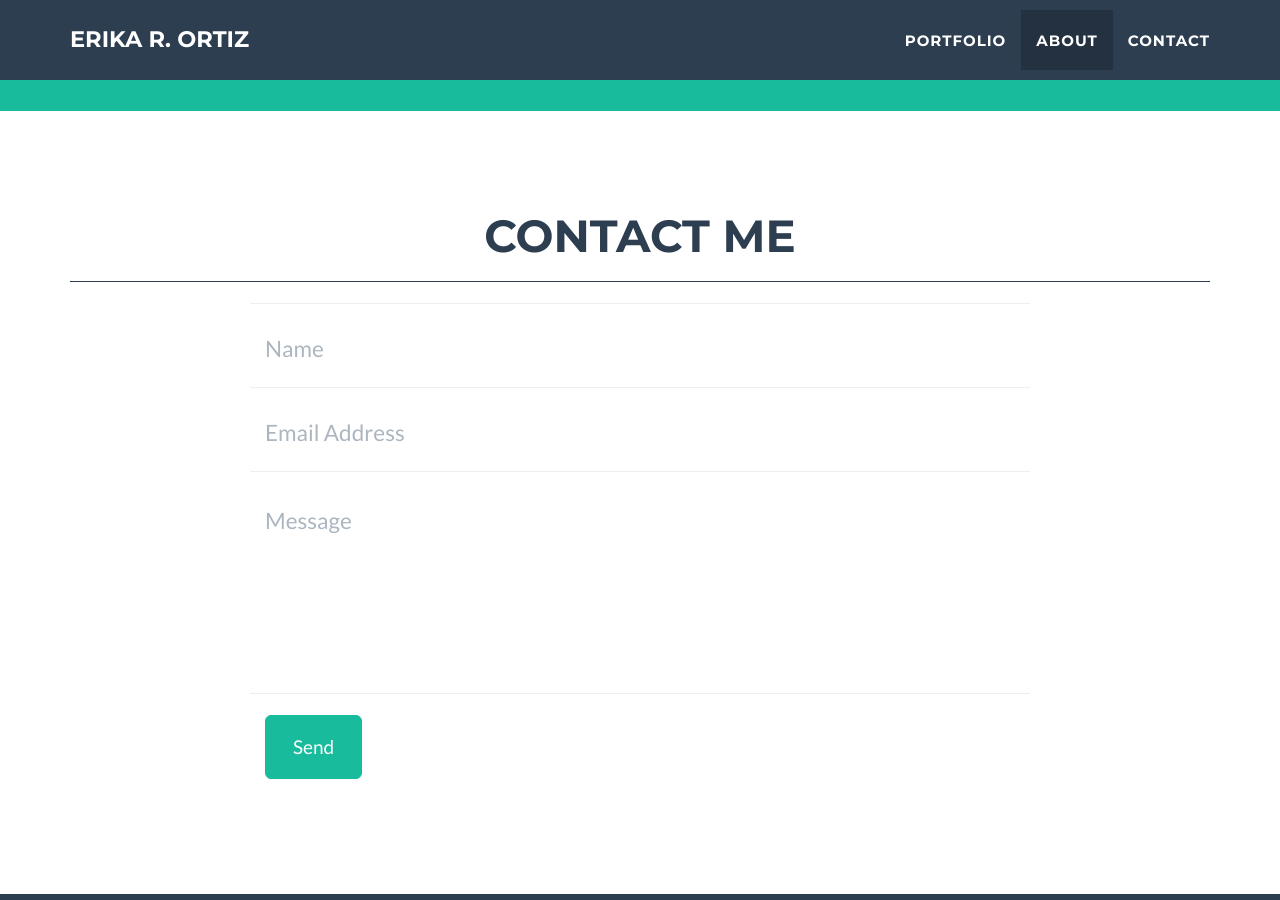
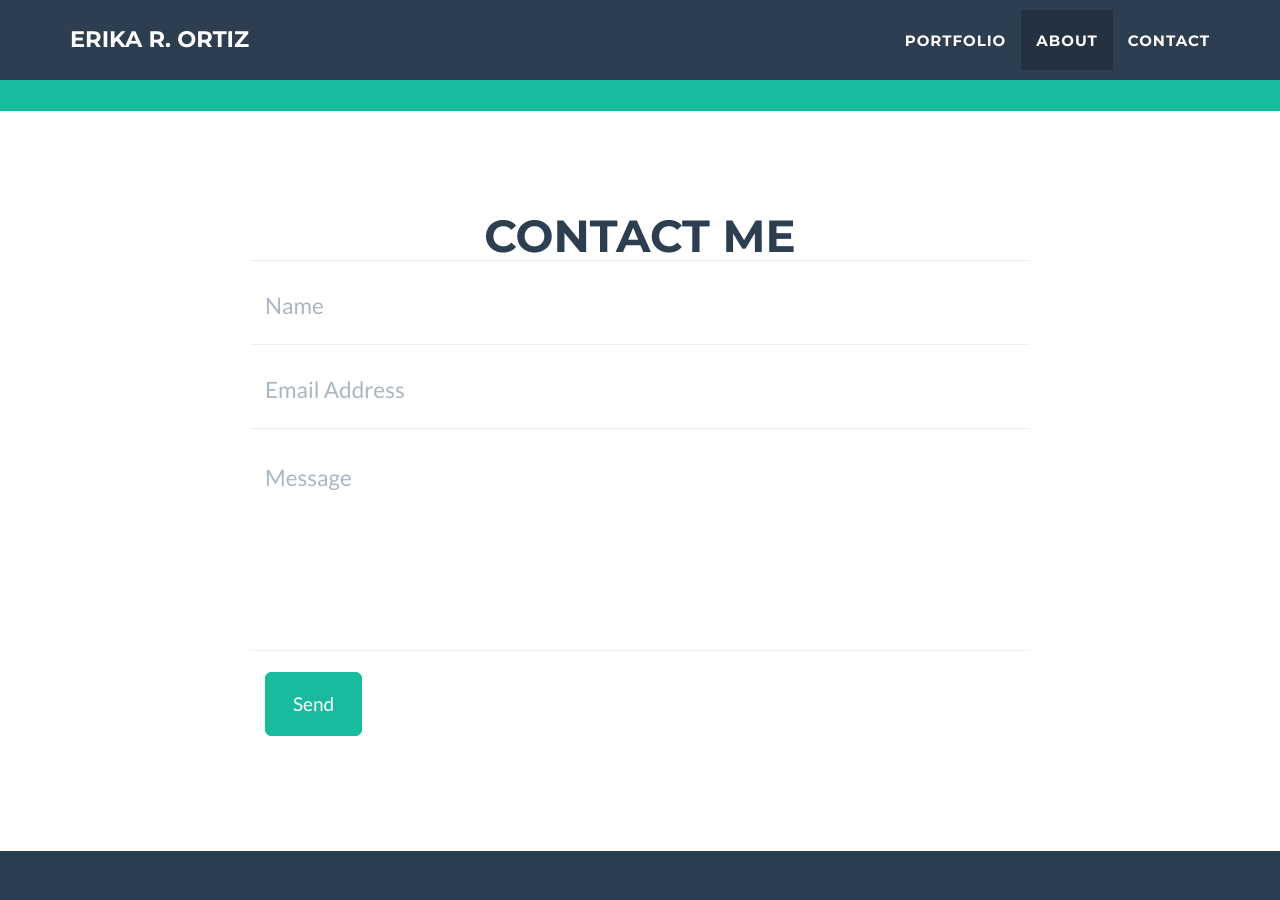
Before and after one commit to Erika-Ortiz/Erika-Ortiz.github.io, a Jekyll site: the page built from _posts/2014-07-18-project-1.markdown, in a window 1280 px wide and 900 px high, scrolled down 2191 px. Built offline with Jekyll 4.4.1, drawn with Linux system fonts in a browser that asks for light colours.

Commit message:
star delete5

```diff
--- a/_includes/contact.html
+++ b/_includes/contact.html
@@ -4,7 +4,7 @@
     <div class="row">
       <div class="col-lg-12 text-center">
         <h2>Contact Me</h2>
-        <hr class="star-primary">
+
       </div>
     </div>
     <div class="row">
--- a/_includes/contact_disqus.html
+++ b/_includes/contact_disqus.html
@@ -4,7 +4,7 @@
     <div class="row">
       <div class="col-lg-12 text-center">
         <h2>Contact me</h2>
-        <hr class="star-primary">
+
 
       </div>
     </div>
--- a/_includes/contact_static.html
+++ b/_includes/contact_static.html
@@ -4,7 +4,7 @@
     <div class="row">
       <div class="col-lg-12 text-center">
         <h2>Contact Me</h2>
-        <hr class="star-primary">
+
       </div>
     </div>
     <div class="row">
```
